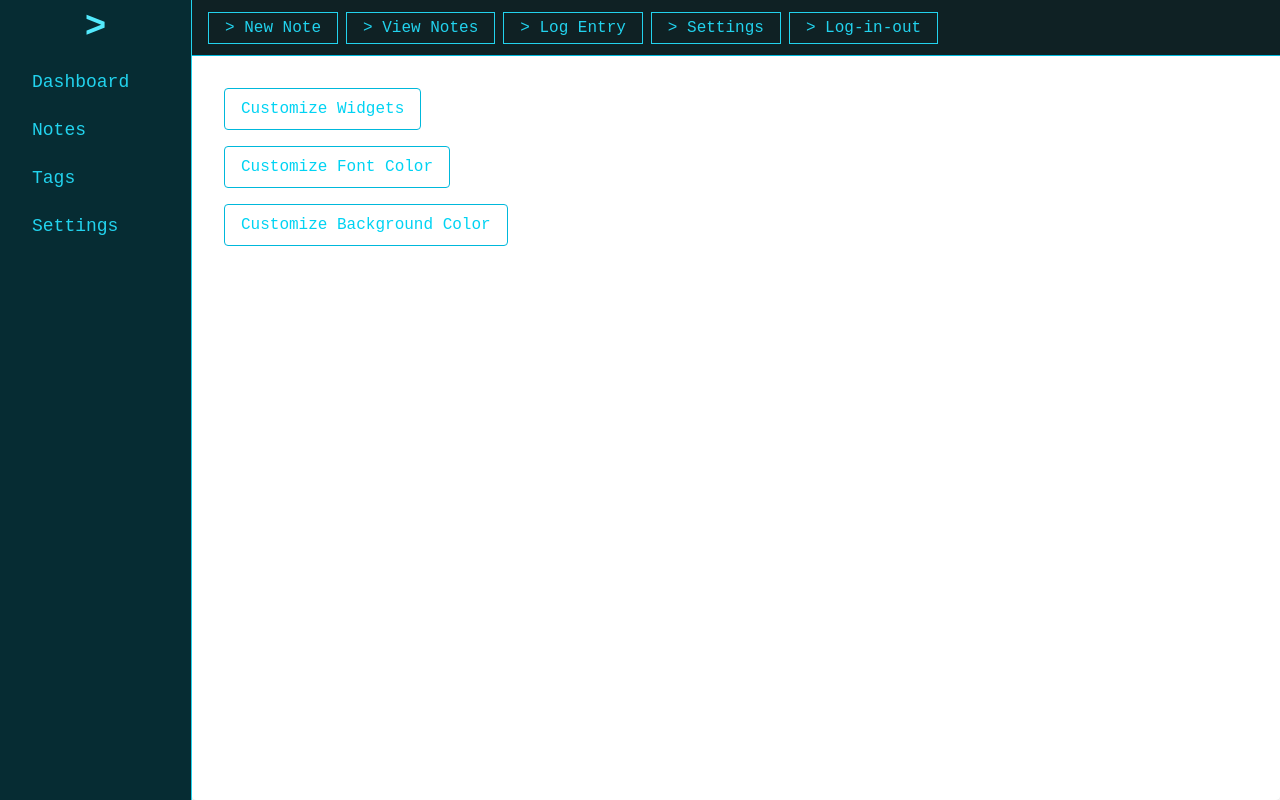
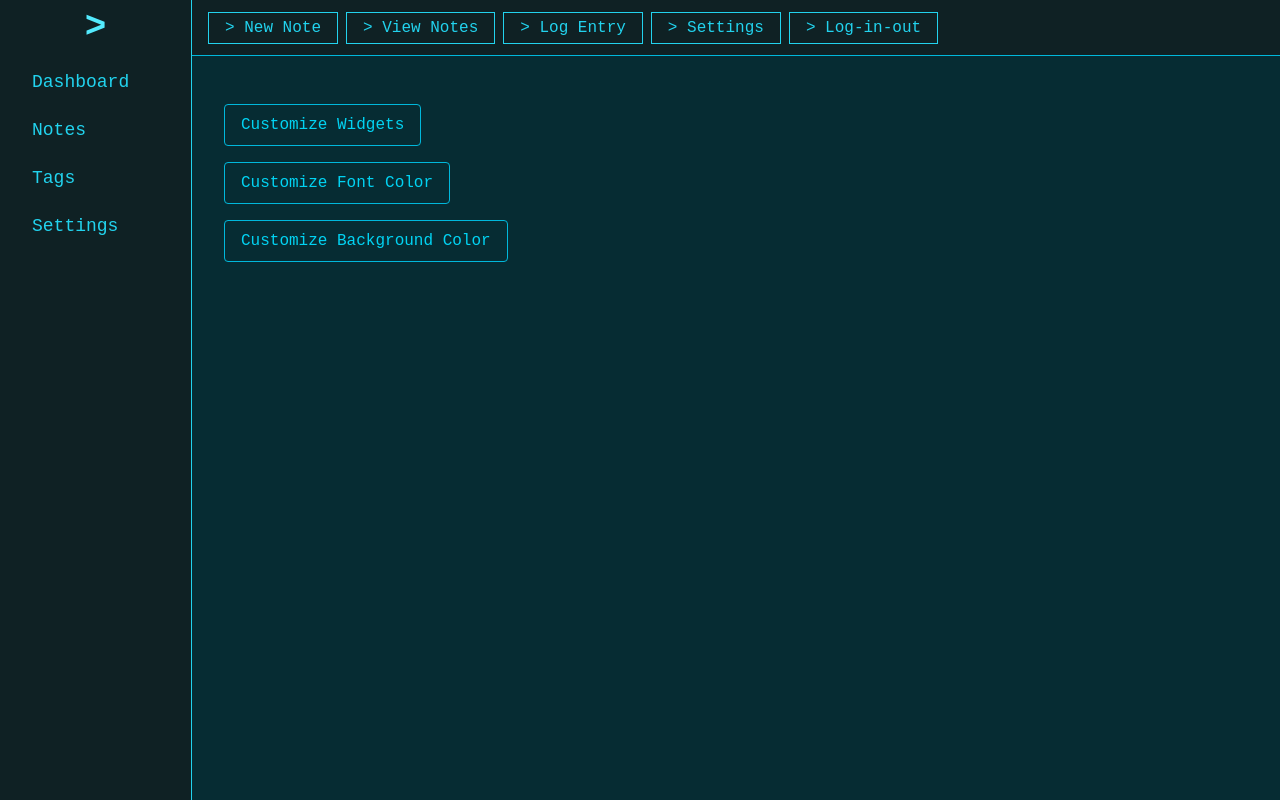
Before and after one commit to thachghub/terminal-notes-app-v2, a Next.js app: page /settings in a window 1280 px wide. Built offline with nearby package versions, Linux system fonts and the light colour scheme; a web font is replaced by a local one.

Commit message:
Refactor: Sidebar always uses TopNav background color for perfect visual consistency across all pages

```diff
--- a/src/components/DashboardLayout.tsx
+++ b/src/components/DashboardLayout.tsx
@@ -43,8 +43,8 @@ export default function DashboardLayout({
       <Sidebar
         fontColor={fontColor}
         fontOpacity={fontOpacity}
-        bgColor={sidebarBg}
-        bgOpacity={sidebarBgOpacity}
+        bgColor={topNavBg}
+        bgOpacity={topNavBgOpacity}
       />
       {/* Right Frame */}
       <div className="flex flex-col flex-1 overflow-hidden" style={{ background: "none" }}>
--- a/src/components/SettingsDashboard.tsx
+++ b/src/components/SettingsDashboard.tsx
@@ -92,12 +92,23 @@ export default function SettingsDashboard() {
       fontOpacity={fontOpacity}
       topNavBg={topNavBg}
       topNavBgOpacity={topNavBgOpacity}
-      sidebarBg={sidebarBg}
-      sidebarBgOpacity={sidebarBgOpacity}
+      sidebarBg={topNavBg}
+      sidebarBgOpacity={topNavBgOpacity}
       terminalBg={terminalBg}
       terminalBgOpacity={terminalBgOpacity}
     >
-      <div className="flex flex-col items-start h-full w-full pt-8 pl-8 bg-white text-black rounded shadow">
+      <div
+        className="flex flex-col h-full w-full"
+        style={{ backgroundColor: (() => {
+          if (!terminalBg || terminalBg[0] !== '#' || terminalBg.length !== 7) return '#062c33';
+          let r = parseInt(terminalBg.slice(1, 3), 16);
+          let g = parseInt(terminalBg.slice(3, 5), 16);
+          let b = parseInt(terminalBg.slice(5, 7), 16);
+          return `rgba(${r},${g},${b},${terminalBgOpacity ?? 1})`;
+        })() }}
+      >
+        {/* Settings UI only */}
+        <div className="flex flex-col items-start pt-8 pl-8 text-black mt-4">
           <button
             className="mb-4 px-4 py-2 text-base border border-cyan-500 text-cyan-400 rounded hover:bg-cyan-900 transition-colors"
             onClick={() => setShowCustomize(v => !v)}
@@ -158,6 +169,7 @@ export default function SettingsDashboard() {
             />
           )}
         </div>
+      </div>
     </DashboardLayout>
   );
 }
```
Lines whose indentation alone changed are shown as unchanged.
